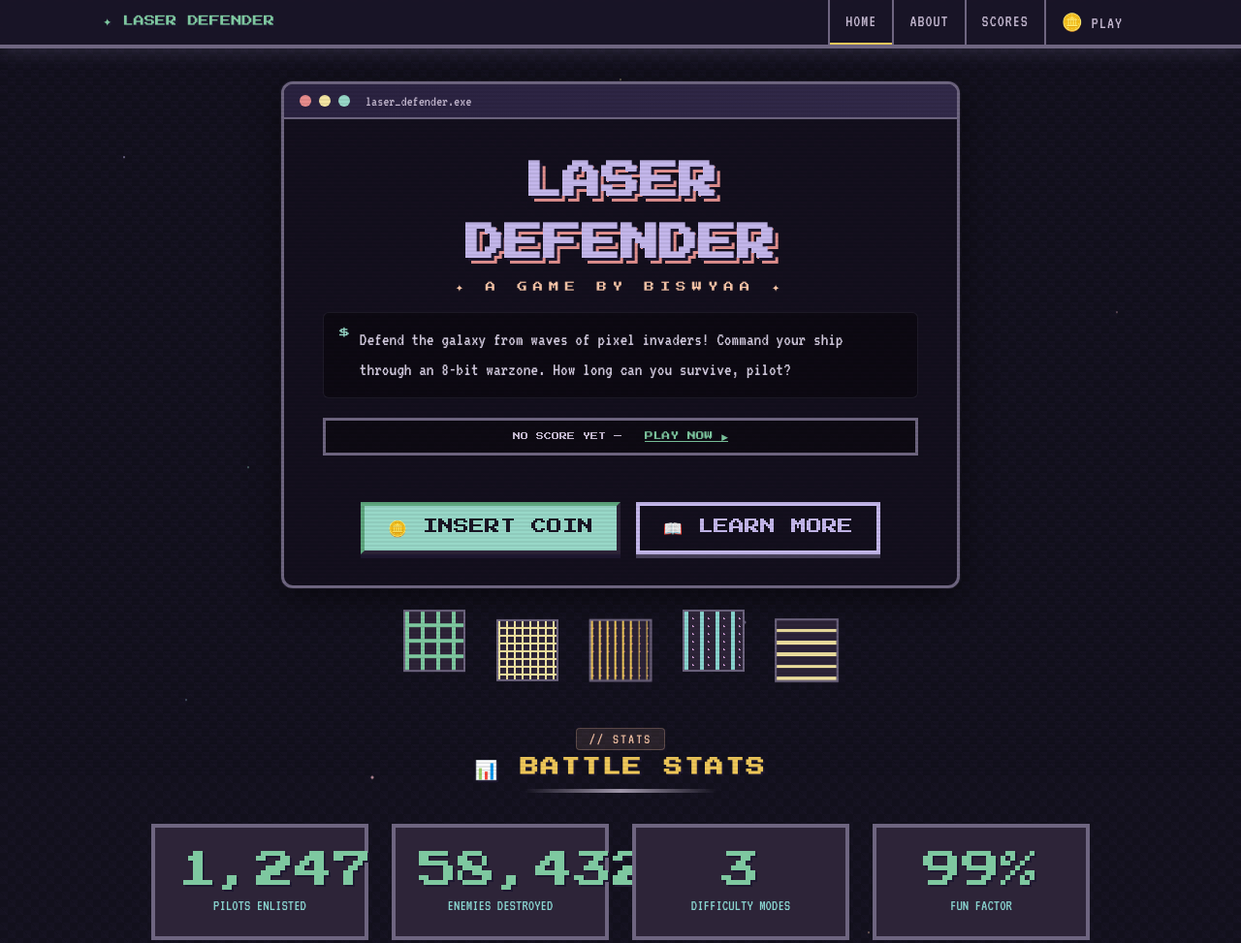
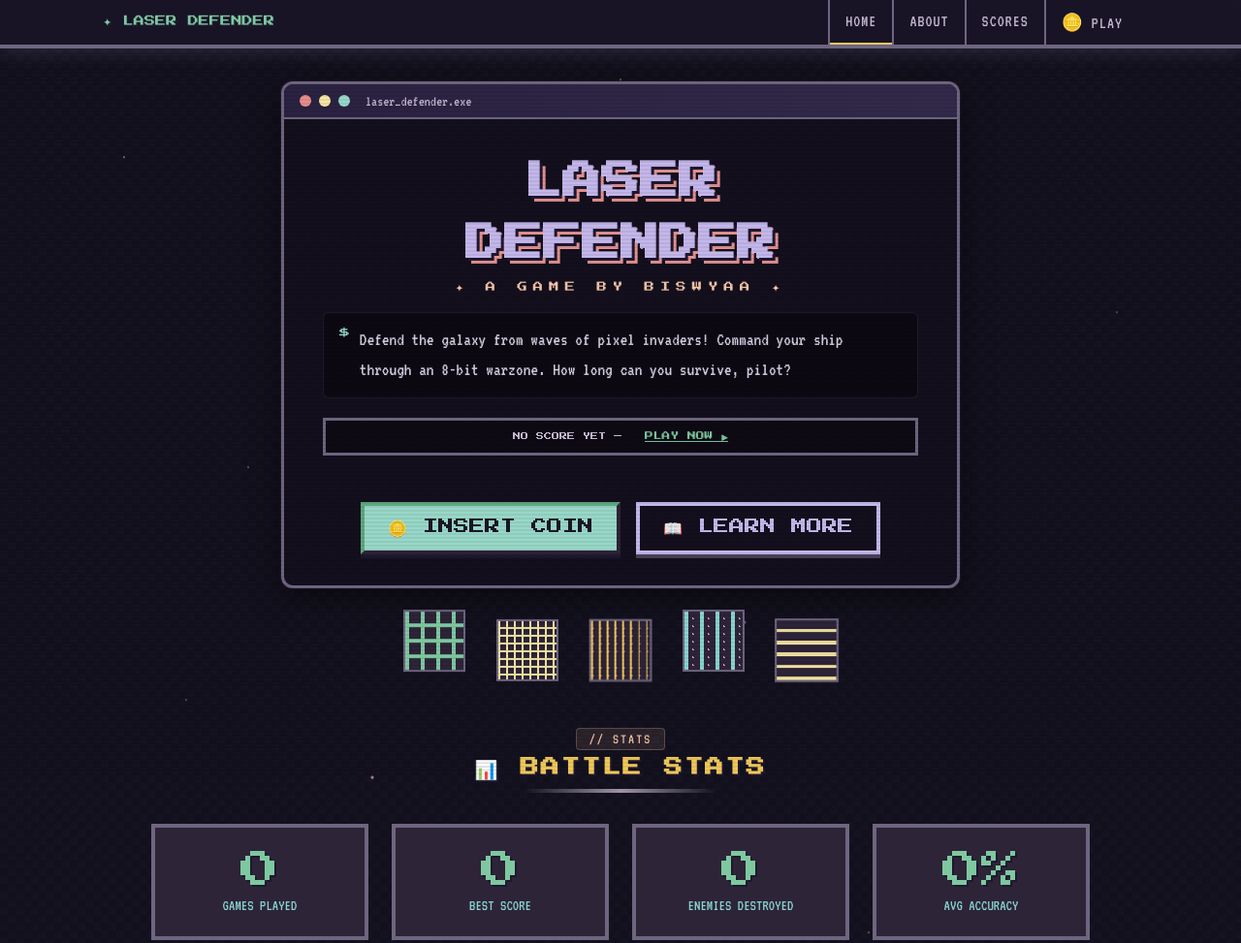
Before and after one commit to biswyaa28/HTML-CSS-Mini-Project, a plain HTML site: page index.html in a window 1280 px wide. Shown: the top 973 px of the page at 97% size. Drawn offline with Linux system fonts and the light colour scheme.

Commit message:
implement dynamic home stats rendering and update HTML structure

```diff
--- a/app.js
+++ b/app.js
@@ -118,7 +118,7 @@ function navigateTo(section) {
     }
     if (section === "home") {
       renderPersonalBest();
-      animateCounters();
+      renderHomeStats();
     }
     if (section === "game") {
       resetGame();
@@ -315,6 +315,33 @@ function renderPersonalBest() {
     banner.innerHTML = `<span class="pb-label">NO SCORE YET —</span><a href="#" data-section="game" style="color:var(--emerald);font-family:'Press Start 2P',cursive;font-size:.55rem">PLAY NOW ▶</a>`;
     banner.classList.add("no-score");
   }
+}
+
+// ─── Home Page Stats ─────────────────────────────────────
+// Populates the home "BATTLE STATS" grid with real data from localStorage.
+function renderHomeStats() {
+  const grid = document.getElementById("homeStatsGrid");
+  if (!grid) return;
+  const board = getBoard();
+  const games = board.length;
+  const best = board[0]?.score || 0;
+  const kills = board.reduce((s, e) => s + (e.enemiesKilled || 0), 0);
+  const acc = games > 0
+    ? Math.round(board.reduce((s, e) => s + (e.accuracy || 0), 0) / games)
+    : 0;
+
+  grid.innerHTML = [
+    [games, "GAMES PLAYED"],
+    [best, "BEST SCORE"],
+    [kills, "ENEMIES DESTROYED"],
+    [acc, "AVG ACCURACY", "%"],
+  ]
+    .map(
+      ([v, l, s]) =>
+        `<div class="stat-card fade-in-up"><div class="stat-value" data-target="${v}"${s ? ` data-suffix="${s}"` : ""}>0</div><div class="stat-label">${l}</div></div>`,
+    )
+    .join("");
+  animateCounters();
 }
 
 // ─── Typewriter Effect ──────────────────────────────────
@@ -1288,8 +1315,8 @@ document.addEventListener("DOMContentLoaded", () => {
     sfx.click();
   });
 
-  // Initialise homepage counters and scroll-to-top button
-  animateCounters();
+  // Initialise homepage stats and scroll-to-top button
+  renderHomeStats();
   initScrollTop();
   renderPersonalBest();
   renderAchievements();
--- a/index.html
+++ b/index.html
@@ -133,30 +133,8 @@
                             <h2 class="section-title">📊 BATTLE STATS</h2>
                             <div class="section-divider"></div>
                         </div>
-                        <div class="stats-grid">
-                            <div class="stat-card fade-in-up">
-                                <div class="stat-value" data-target="1247">0</div>
-                                <div class="stat-label">PILOTS ENLISTED</div>
-                            </div>
-                            <div class="stat-card fade-in-up">
-                                <div class="stat-value" data-target="58432">0</div>
-                                <div class="stat-label">ENEMIES DESTROYED</div>
-                            </div>
-                            <div class="stat-card fade-in-up">
-                                <div class="stat-value" data-target="3">0</div>
-                                <div class="stat-label">DIFFICULTY MODES</div>
-                            </div>
-                            <div class="stat-card fade-in-up">
-                                <div
-                                    class="stat-value"
-                                    data-target="99"
-                                    data-suffix="%"
-                                >
-                                    0
-                                </div>
-                                <div class="stat-label">FUN FACTOR</div>
-                            </div>
-                        </div>
+                        <!-- Populated dynamically from localStorage by renderHomeStats() -->
+                        <div class="stats-grid" id="homeStatsGrid"></div>
                     </section>
 
                     <!-- Feature quest cards grid -->
```
